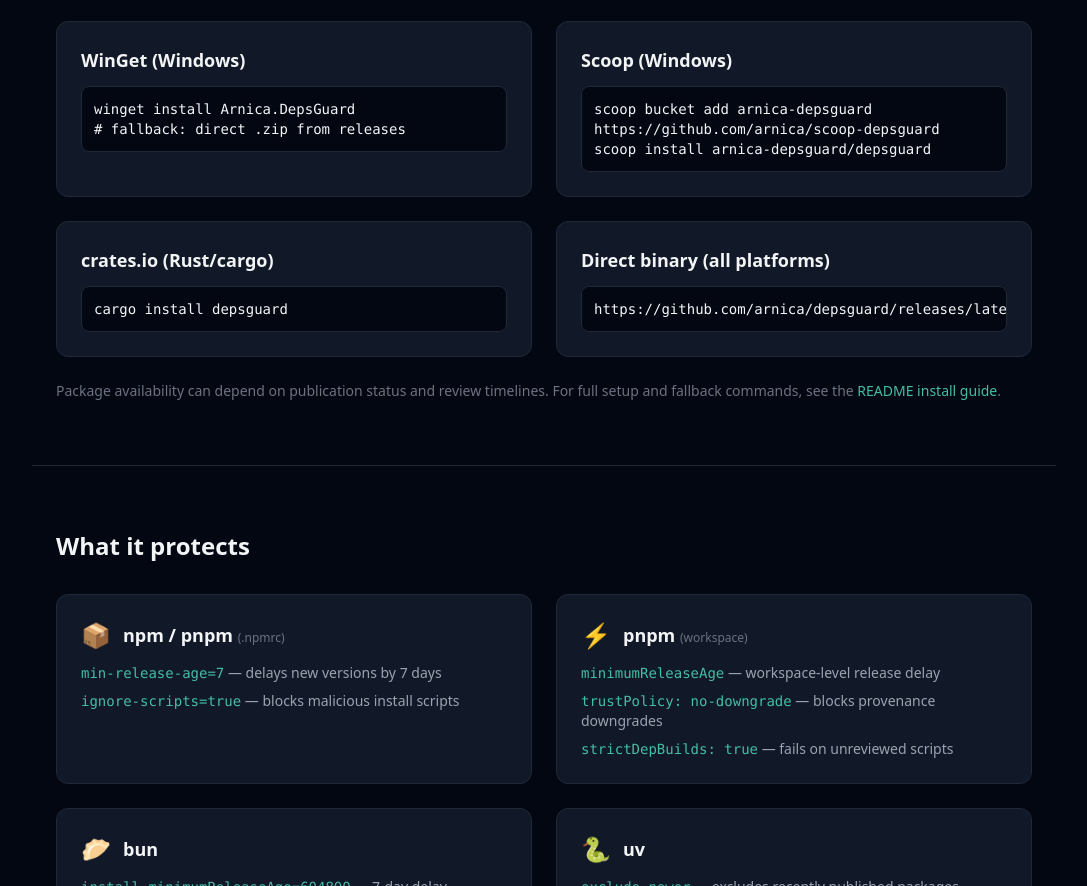
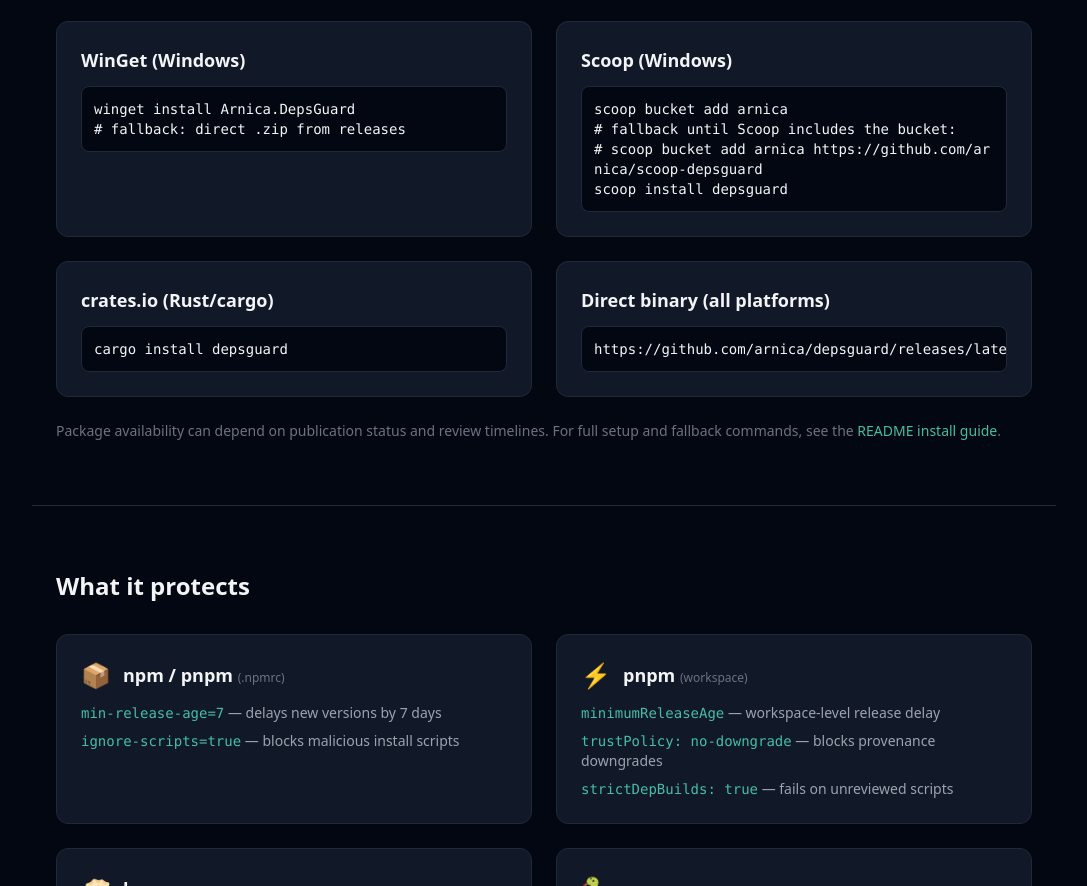
Before and after one commit to arnica/depsguard, a website: page docs/index.html in a window 1280 px wide. Shown: the part 888-1774 px from the top of the page, without its empty margins (96-1183 px from the left). Drawn offline with nearby package versions, Linux system fonts and the light colour scheme; files that its build step writes are made by us from their sources.

Commit message:
docs: update installation instructions for Scoop
Improved the Scoop installation instructions by providing a fallback option for adding the bucket until it's included in Scoop by default.

```diff
--- a/docs/index.html
+++ b/docs/index.html
@@ -94,8 +94,10 @@
       </div>
       <div class="bg-gray-900 border border-gray-800 rounded-xl p-6">
         <h3 class="font-bold text-lg mb-3">Scoop (Windows)</h3>
-        <pre class="bg-gray-950 border border-gray-800 rounded-lg p-3 overflow-x-auto whitespace-pre-wrap break-words text-sm"><code>scoop bucket add arnica-depsguard https://github.com/arnica/scoop-depsguard
-scoop install arnica-depsguard/depsguard</code></pre>
+        <pre class="bg-gray-950 border border-gray-800 rounded-lg p-3 overflow-x-auto whitespace-pre-wrap break-all text-sm"><code>scoop bucket add arnica
+# fallback until Scoop includes the bucket:
+# scoop bucket add arnica https://github.com/arnica/scoop-depsguard
+scoop install depsguard</code></pre>
       </div>
       <div class="bg-gray-900 border border-gray-800 rounded-xl p-6">
         <h3 class="font-bold text-lg mb-3">crates.io (Rust/cargo)</h3>
```
